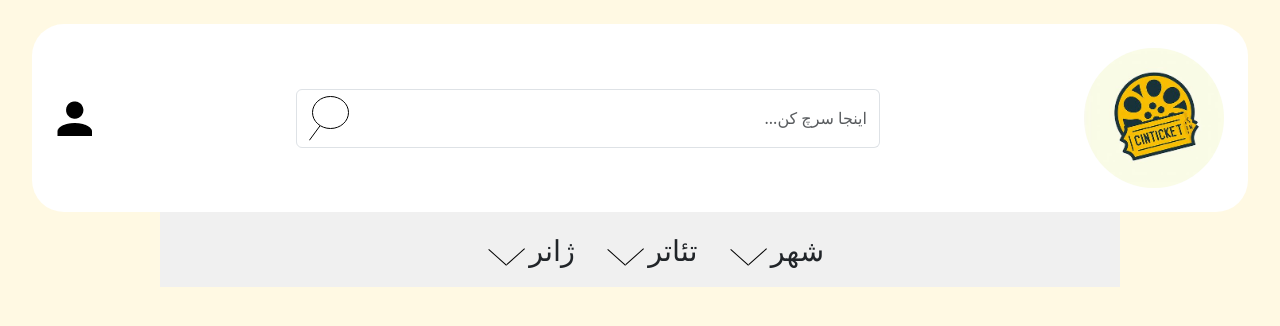
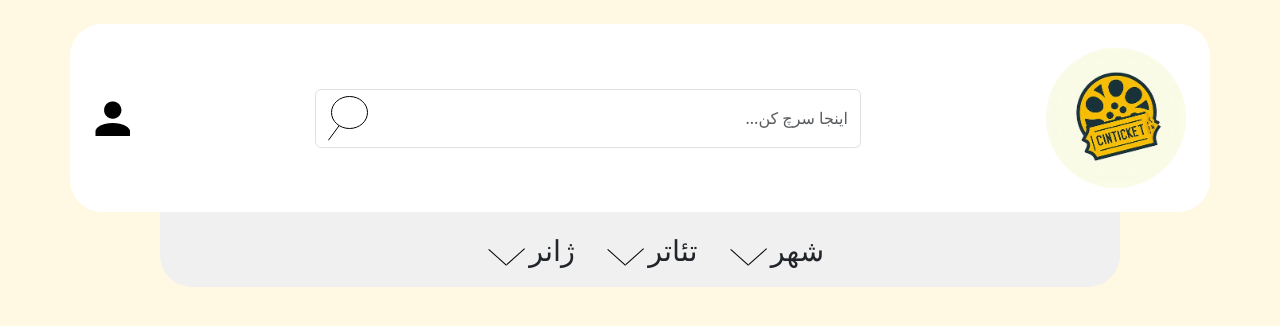
Before and after one commit to amir-m-milani/CinTicket, a plain HTML site: page index.html in a window 1280 px wide. Drawn offline with nearby package versions, Linux system fonts and the light colour scheme.

Commit message:
add container to main header,edit menu header -> round

```diff
--- a/index.html
+++ b/index.html
@@ -14,10 +14,10 @@
 </head>
 
 <body>
-    <header class="pt-4">
+    <header class="pt-4 mb-3">
         <!-- Main Header -->
         <div
-            class="mx-auto d-flex justify-content-between align-items-center  bg-white p-4 rounded rounded-5 main-header">
+            class="mx-auto d-flex justify-content-between align-items-center  bg-white p-4 rounded rounded-5 container main-header">
             <!-- Logo -->
             <div class="">
                 <img class="rounded rounded-circle" src="wwwroot/img/logo.jpg" alt="Logo">
@@ -45,7 +45,7 @@
             </div>
         </div>
         <!-- Menu Header -->
-        <div class="d-flex justify-content-center w-75 py-3 mx-auto menu-header">
+        <div class="d-flex justify-content-center w-75 py-3 mx-auto rounded rounded-bottom-5 rounded-top-0 menu-header">
             <div>
                 <span>شهر</span>
                 <svg width="37" height="18" viewBox="0 0 37 18" fill="none" xmlns="http://www.w3.org/2000/svg">
@@ -78,7 +78,9 @@
             </div>
         </div>
     </header>
-    <main></main>
+    <main>
+        <div class="container"></div>
+    </main>
     <footer></footer>
 </body>
 
--- a/wwwroot/css/index.css
+++ b/wwwroot/css/index.css
@@ -1,9 +1,5 @@
 body {
     background-color: #FFF9E3;
-}
-
-.main-header {
-    width: 95%;
 }
 
 .main-header img[alt=Logo] {
```
